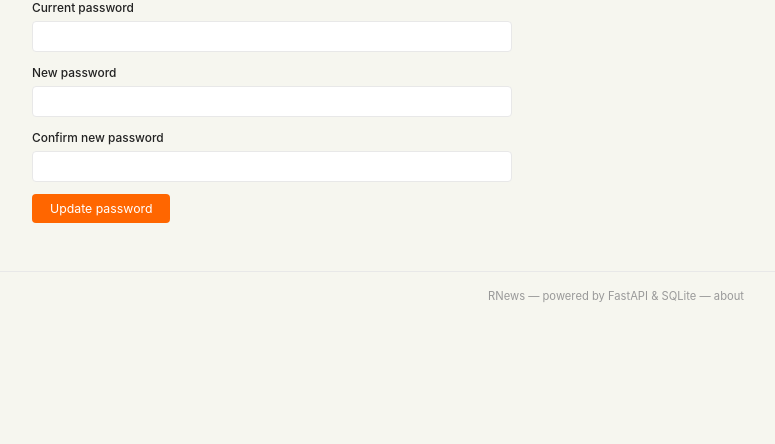
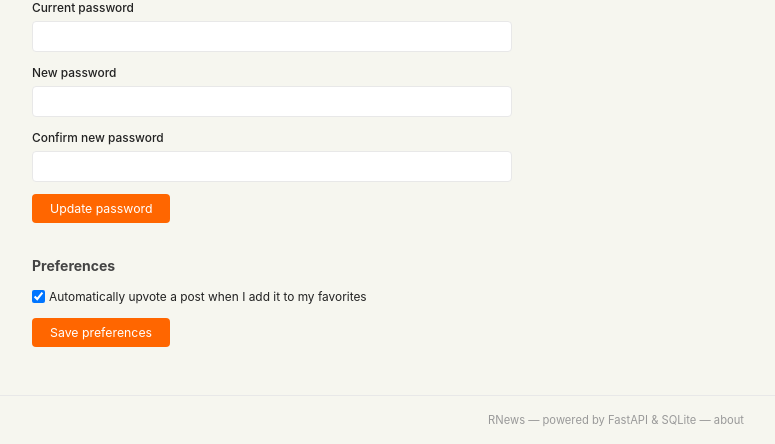
Before and after one commit to jsgounot/RNews, a FastAPI app: page /settings in a window 1280 px wide. Shown: the part 556-1000 px from the top of the page, without its empty margins (24-799 px from the left). Before the commit the page ends 858 px from the top, so only its background shows below. Run offline with FastAPI, Linux system fonts and the light colour scheme; the visitor is signed in with stand-in values (Sample User, id 1); tables that the repository leaves empty hold one stand-in row (values such as "Sample post").

Commit message:
Fix comment, add favicon and autolike on favorite.

```diff
--- a/app/database.py
+++ b/app/database.py
@@ -1,6 +1,7 @@
 import os
 
-from sqlalchemy import create_engine
+import sqlalchemy
+from sqlalchemy import create_engine, text
 from sqlalchemy.orm import sessionmaker, DeclarativeBase
 
 # LOCAL default is SQLite; on Railway/Render set DATABASE_URL to the Postgres connection string.
@@ -9,8 +10,10 @@ DATABASE_URL = os.environ.get("DATABASE_URL", "sqlite:///./rnews.db")
 if DATABASE_URL.startswith("postgres://"):
     DATABASE_URL = DATABASE_URL.replace("postgres://", "postgresql://", 1)
 
+IS_SQLITE = DATABASE_URL.startswith("sqlite")
+
 # SQLite needs check_same_thread=False; Postgres does not accept that kwarg.
-connect_args = {"check_same_thread": False} if DATABASE_URL.startswith("sqlite") else {}
+connect_args = {"check_same_thread": False} if IS_SQLITE else {}
 
 engine = create_engine(DATABASE_URL, connect_args=connect_args)
 SessionLocal = sessionmaker(autocommit=False, autoflush=False, bind=engine)
@@ -31,26 +34,37 @@ def get_db():
 def init_db():
     from app import models  # noqa: F401
     Base.metadata.create_all(bind=engine)
-    # SQLite-only: patch columns added after the original schema was created.
-    # On Postgres (fresh database) create_all already includes every column.
-    if DATABASE_URL.startswith("sqlite"):
-        _migrate_sqlite()
+    _migrate()
 
 
-def _migrate_sqlite():
-    """Apply any missing columns to an existing SQLite database."""
+def _migrate():
+    """Apply any missing columns to an existing database.
+
+    Each entry is a tuple of (sqlite_sql, postgres_sql). If both dialects use
+    the same syntax, a plain string is accepted too.
+    The try/except swallows 'column already exists' errors on both engines.
+    """
     migrations = [
         "ALTER TABLE items ADD COLUMN is_team_only INTEGER NOT NULL DEFAULT 0",
         "ALTER TABLE items ADD COLUMN follow_up_of INTEGER REFERENCES items(id)",
         "ALTER TABLE users ADD COLUMN is_superadmin INTEGER NOT NULL DEFAULT 0",
         "ALTER TABLE items ADD COLUMN last_edited_by INTEGER REFERENCES users(id)",
         "ALTER TABLE items ADD COLUMN last_edited_at TEXT",
+        (
+            "ALTER TABLE users ADD COLUMN auto_upvote_on_favorite INTEGER NOT NULL DEFAULT 1",
+            "ALTER TABLE users ADD COLUMN auto_upvote_on_favorite BOOLEAN NOT NULL DEFAULT TRUE",
+        ),
     ]
-    import sqlalchemy
+
     with engine.connect() as conn:
-        for sql in migrations:
+        for entry in migrations:
+            if isinstance(entry, tuple):
+                sql = entry[0] if IS_SQLITE else entry[1]
+            else:
+                sql = entry
             try:
-                conn.execute(sqlalchemy.text(sql))
+                conn.execute(text(sql))
                 conn.commit()
             except Exception:
-                pass  # column already exists
+                conn.rollback()
+                pass  # column already exists — safe to ignore
--- a/app/main.py
+++ b/app/main.py
@@ -822,7 +822,7 @@ def add_comment(
     item_id: int,
     request: Request,
     content: str = Form(...),
-    parent_id: Optional[int] = Form(None),
+    parent_id: str = Form(""),
     db: Session = Depends(get_db),
     user: Optional[User] = Depends(get_current_user),
 ):
@@ -836,10 +836,12 @@ def add_comment(
     if not content:
         return RedirectResponse(f"/item/{item_id}", status_code=302)
 
+    parsed_parent_id = int(parent_id) if parent_id.strip() else None
+
     comment = Comment(
         item_id=item_id,
         user_id=user.id,
-        parent_id=parent_id if parent_id else None,
+        parent_id=parsed_parent_id,
         content=content,
     )
     db.add(comment)
@@ -1148,6 +1150,22 @@ def change_email(
     user.email = new_email
     db.commit()
     return _respond(success="Email updated successfully.")
+
+
+# ── Settings: preferences ────────────────────────────────────────────────────
+
+@app.post("/settings/preferences")
+async def save_preferences(
+    request: Request,
+    db: Session = Depends(get_db),
+    user: Optional[User] = Depends(get_current_user),
+):
+    if not user:
+        return RedirectResponse("/login", status_code=302)
+    form_data = await request.form()
+    user.auto_upvote_on_favorite = form_data.get("auto_upvote_on_favorite", "") in ("true", "on", "1", "yes")
+    db.commit()
+    return RedirectResponse("/settings?tab=profile&success=Preferences+saved", status_code=302)
 
 
 # ── Team creation ─────────────────────────────────────────────────────────────
@@ -1679,11 +1697,24 @@ def toggle_favorite(
     if existing:
         db.delete(existing)
         db.commit()
-        return JSONResponse({"favorited": False})
-    else:
-        db.add(FavoriteItem(user_id=user.id, item_id=item_id))
-        db.commit()
-        return JSONResponse({"favorited": True})
+        db.refresh(item)
+        return JSONResponse({"favorited": False, "score": item.score, "auto_voted": False})
+
+    db.add(FavoriteItem(user_id=user.id, item_id=item_id))
+
+    # Auto-upvote if enabled and not already voted
+    auto_voted = False
+    if user.auto_upvote_on_favorite:
+        already_voted = db.query(Vote).filter(
+            Vote.user_id == user.id, Vote.item_id == item_id
+        ).first()
+        if not already_voted:
+            db.add(Vote(user_id=user.id, item_id=item_id))
+            auto_voted = True
+
+    db.commit()
+    db.refresh(item)
+    return JSONResponse({"favorited": True, "score": item.score, "auto_voted": auto_voted})
 
 
 # ── Forgot password ───────────────────────────────────────────────────────────
--- a/app/models.py
+++ b/app/models.py
@@ -30,6 +30,7 @@ class User(Base):
     created_at = Column(DateTime, default=utcnow)
     is_active = Column(Boolean, default=True)
     is_superadmin = Column(Boolean, default=False, nullable=False)
+    auto_upvote_on_favorite = Column(Boolean, default=True, nullable=False)
 
     items = relationship("Item", foreign_keys="[Item.submitter_id]", back_populates="submitter")
     votes = relationship("Vote", back_populates="user")
--- a/app/static/js/main.js
+++ b/app/static/js/main.js
@@ -170,6 +170,15 @@ document.addEventListener("click", async (e) => {
       b.classList.toggle("starred", data.favorited);
       b.title = data.favorited ? "Remove from favorites" : "Add to favorites";
     });
+    // If auto-vote fired, reflect the new score and mark vote buttons as voted
+    if (data.auto_voted) {
+      document.querySelectorAll(`.vote-btn[data-id="${itemId}"], .vote-btn-lg[data-id="${itemId}"]`).forEach((b) => {
+        b.classList.add("voted");
+      });
+      document.querySelectorAll(`#score-${itemId}, .score-val[id="score-${itemId}"]`).forEach((el) => {
+        el.textContent = data.score;
+      });
+    }
   } catch (err) {
     console.error("Favorite toggle failed:", err);
   }
--- a/app/templates/base.html
+++ b/app/templates/base.html
@@ -5,6 +5,7 @@
   <meta name="viewport" content="width=device-width, initial-scale=1.0"/>
   <title>{% block title %}RNews{% endblock %}</title>
   <link rel="stylesheet" href="/static/css/style.css"/>
+  <link rel="icon" type="image/svg+xml" href="/static/favicon.svg"/>
 </head>
 <body>
 
--- a/app/templates/settings.html
+++ b/app/templates/settings.html
@@ -54,6 +54,18 @@
         <input type="password" name="confirm_password" required/>
       </label>
       <button type="submit">Update password</button>
+    </form>
+  </div>
+
+  <div class="settings-section">
+    <h3>Preferences</h3>
+    <form action="/settings/preferences" method="post" class="settings-form">
+      <label class="checkbox-label">
+        <input type="checkbox" name="auto_upvote_on_favorite" value="true"
+               {% if user.auto_upvote_on_favorite %}checked{% endif %}/>
+        Automatically upvote a post when I add it to my favorites
+      </label>
+      <button type="submit">Save preferences</button>
     </form>
   </div>
 
```
Also changed, not shown: app/static/favicon.svg (added).
